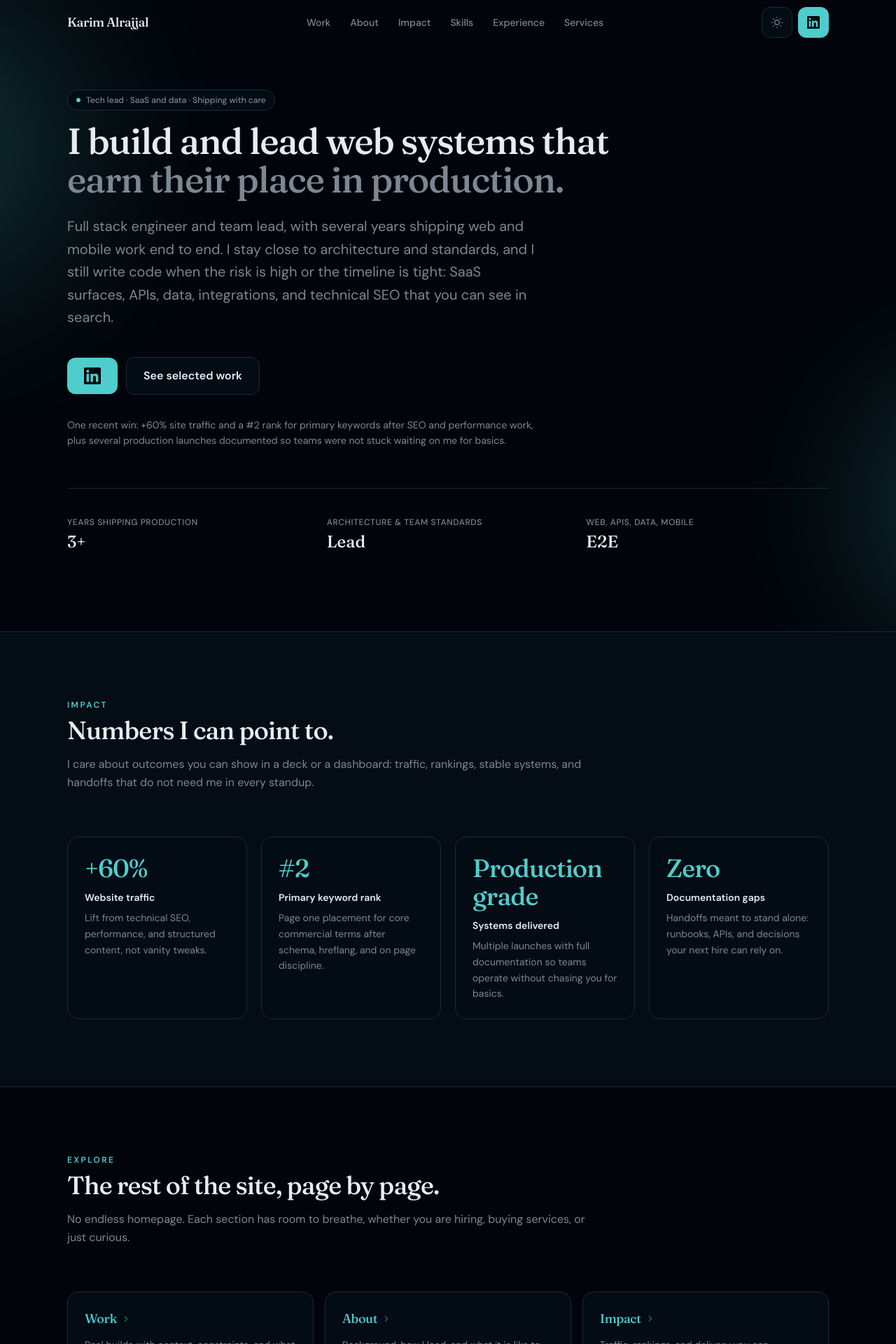
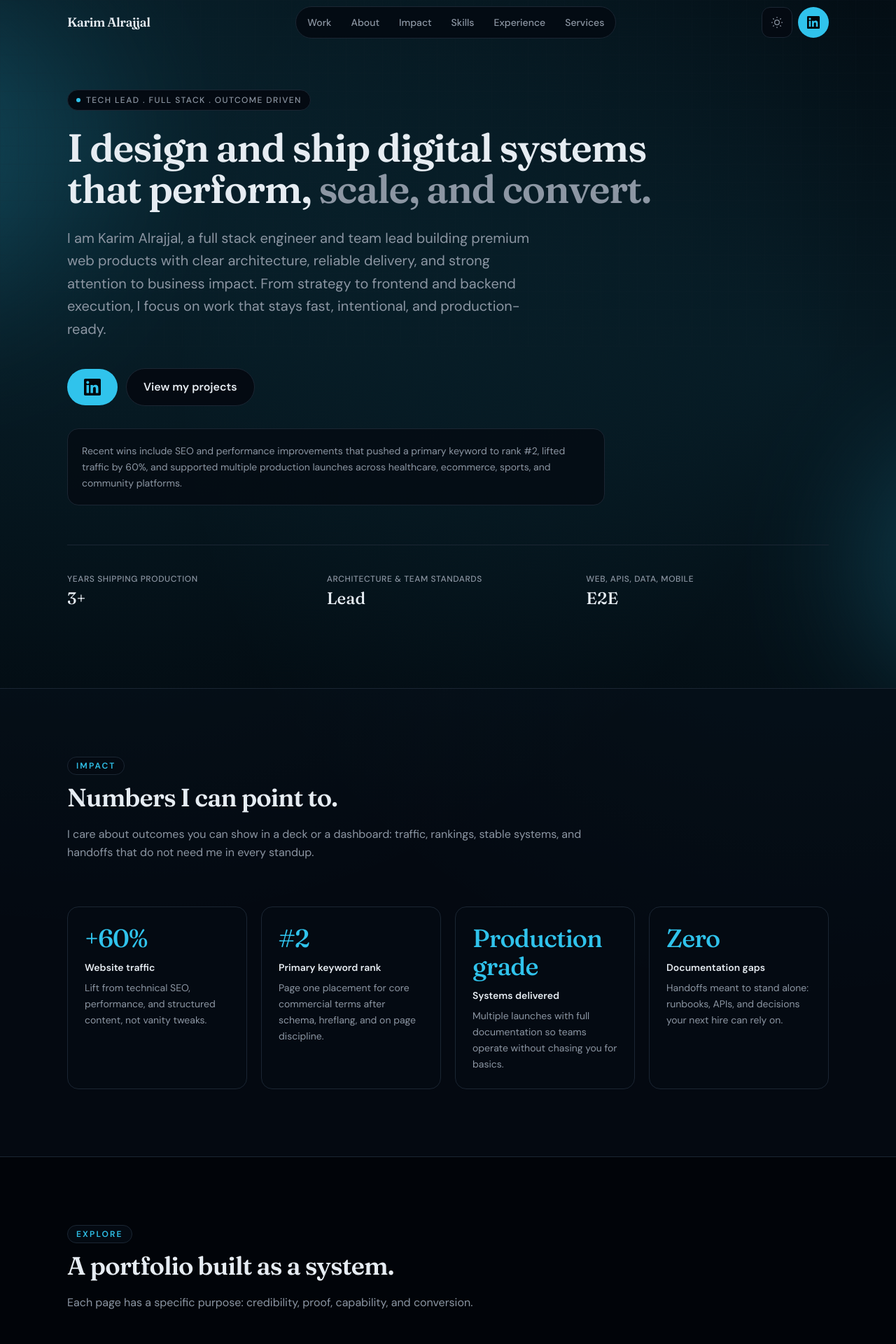
Before and after one commit to Wrath91620/Portfolio, a Next.js app: page / in a window 1280 px wide. Shown: the top 1920 px of the page at 70% size. Built offline with nearby package versions, Linux system fonts and the light colour scheme.

Commit message:
brand redesign

```diff
--- a/src/app/globals.css
+++ b/src/app/globals.css
@@ -3,35 +3,35 @@
 /* Match next-themes: `dark:` must follow `html.dark`, not only OS prefers-color-scheme */
 @custom-variant dark (&:where(.dark, .dark *));
 
-/* ═══ VISUAL SYSTEM: dark-first, engineering-led (edit accent hue here) ═══ */
+/* Visual system: minimal, high-contrast, founder-style */
 @theme {
   --font-sans: var(--font-dm-sans), ui-sans-serif, system-ui, sans-serif;
   --font-display: var(--font-fraunces), ui-serif, Georgia, serif;
 
   --color-bg: oklch(0.985 0.004 250);
   --color-bg-elevated: oklch(1 0 0);
-  --color-surface: oklch(0.965 0.01 250);
-  --color-border: oklch(0.9 0.015 250);
-  --color-text: oklch(0.18 0.02 250);
-  --color-text-muted: oklch(0.42 0.02 250);
-  --color-accent: oklch(0.52 0.14 230);
-  --color-accent-hover: oklch(0.45 0.16 230);
+  --color-surface: oklch(0.97 0.008 252);
+  --color-border: oklch(0.885 0.012 252);
+  --color-text: oklch(0.17 0.018 252);
+  --color-text-muted: oklch(0.44 0.02 252);
+  --color-accent: oklch(0.53 0.18 257);
+  --color-accent-hover: oklch(0.47 0.16 257);
 
   --radius-sm: 0.5rem;
   --radius-md: 0.75rem;
   --radius-lg: 1rem;
-  --radius-xl: 1.25rem;
+  --radius-xl: 1.5rem;
 }
 
 .dark {
-  --color-bg: oklch(0.11 0.02 250);
-  --color-bg-elevated: oklch(0.145 0.025 250);
-  --color-surface: oklch(0.19 0.03 250);
-  --color-border: oklch(0.28 0.03 250);
+  --color-bg: oklch(0.102 0.02 252);
+  --color-bg-elevated: oklch(0.14 0.023 252);
+  --color-surface: oklch(0.175 0.026 252);
+  --color-border: oklch(0.265 0.028 252);
   --color-text: oklch(0.94 0.01 250);
-  --color-text-muted: oklch(0.62 0.02 250);
-  --color-accent: oklch(0.78 0.11 195);
-  --color-accent-hover: oklch(0.85 0.09 195);
+  --color-text-muted: oklch(0.67 0.022 252);
+  --color-accent: oklch(0.76 0.13 222);
+  --color-accent-hover: oklch(0.83 0.1 222);
 }
 
 html {
@@ -47,6 +47,9 @@ body {
   text-rendering: optimizeLegibility;
   overflow-x: clip;
   min-height: 100dvh;
+  background-image:
+    radial-gradient(circle at 10% 8%, color-mix(in oklch, var(--color-accent) 17%, transparent) 0%, transparent 42%),
+    radial-gradient(circle at 90% 20%, color-mix(in oklch, var(--color-accent) 12%, transparent) 0%, transparent 38%);
 }
 
 /**
@@ -106,6 +109,13 @@ button,
   @apply outline-2 outline-offset-2 outline-[var(--color-accent)];
 }
 
+.grid-overlay {
+  background-image:
+    linear-gradient(to right, color-mix(in oklch, var(--color-border) 55%, transparent) 1px, transparent 1px),
+    linear-gradient(to bottom, color-mix(in oklch, var(--color-border) 55%, transparent) 1px, transparent 1px);
+  background-size: 26px 26px;
+}
+
 @media (prefers-reduced-motion: reduce) {
   html {
     scroll-behavior: auto;
--- a/src/components/Hero.jsx
+++ b/src/components/Hero.jsx
@@ -6,31 +6,32 @@ import { Reveal } from "./Reveal";
 export function Hero() {
   return (
     <section className="relative overflow-hidden border-b border-[var(--color-border)] pt-[calc(6rem+env(safe-area-inset-top,0px))] pb-16 sm:pt-[calc(7rem+env(safe-area-inset-top,0px))] sm:pb-24 lg:pt-[calc(8rem+env(safe-area-inset-top,0px))] lg:pb-28">
-      <div className="pointer-events-none absolute inset-0 opacity-30 dark:opacity-[0.22]" aria-hidden>
+      <div className="pointer-events-none absolute inset-0 opacity-35 dark:opacity-25" aria-hidden>
         <div className="absolute -left-1/4 top-0 h-[min(420px,50vw)] w-[min(420px,50vw)] rounded-full bg-[var(--color-accent)] blur-[120px]" />
         <div className="absolute -right-1/4 bottom-0 h-[min(360px,45vw)] w-[min(360px,45vw)] rounded-full bg-[var(--color-accent)] blur-[100px]" />
       </div>
+      <div className="grid-overlay pointer-events-none absolute inset-x-0 top-0 h-[min(62vh,560px)] opacity-35 dark:opacity-20" aria-hidden />
 
       <div className="container-px relative mx-auto max-w-6xl">
         <Reveal>
-          <p className="mb-4 inline-flex max-w-xl flex-wrap items-center gap-2 rounded-full border border-[var(--color-border)] bg-[var(--color-bg-elevated)] px-3 py-1.5 text-xs font-medium text-[var(--color-text-muted)]">
+          <p className="mb-6 inline-flex max-w-xl flex-wrap items-center gap-2 rounded-full border border-[var(--color-border)] bg-[var(--color-bg-elevated)] px-3 py-1.5 text-xs font-medium uppercase tracking-[0.12em] text-[var(--color-text-muted)]">
             <span className="h-1.5 w-1.5 shrink-0 rounded-full bg-[var(--color-accent)]" aria-hidden />
-            <span>Tech lead · SaaS and data · Shipping with care</span>
+            <span>Tech Lead . Full Stack . Outcome Driven</span>
           </p>
         </Reveal>
 
         <Reveal className="delay-75">
-          <h1 className="max-w-4xl text-balance font-display text-4xl font-medium leading-[1.06] tracking-tight text-[var(--color-text)] sm:text-5xl lg:text-[3.25rem] lg:leading-[1.05]">
-            I build and lead web systems that{" "}
-            <span className="text-[var(--color-text-muted)]">earn their place in production.</span>
+          <h1 className="max-w-4xl text-balance font-display text-4xl font-semibold leading-[1.05] tracking-tight text-[var(--color-text)] sm:text-5xl lg:text-[3.5rem]">
+            I design and ship digital systems that perform,
+            <span className="text-[var(--color-text-muted)]"> scale, and convert.</span>
           </h1>
         </Reveal>
 
         <Reveal className="delay-100">
           <p className="mt-6 max-w-2xl text-lg leading-relaxed text-[var(--color-text-muted)] sm:text-xl">
-            Full stack engineer and team lead, with several years shipping web and mobile work end to end. I stay close to
-            architecture and standards, and I still write code when the risk is high or the timeline is tight: SaaS
-            surfaces, APIs, data, integrations, and technical SEO that you can see in search.
+            I am Karim Alrajjal, a full stack engineer and team lead building premium web products with clear architecture,
+            reliable delivery, and strong attention to business impact. From strategy to frontend and backend execution, I
+            focus on work that stays fast, intentional, and production-ready.
           </p>
         </Reveal>
 
@@ -42,16 +43,16 @@ export function Hero() {
                 target="_blank"
                 rel="noopener noreferrer"
                 aria-label="LinkedIn"
-                className="inline-flex w-full min-h-12 items-center justify-center rounded-[var(--radius-md)] bg-[var(--color-accent)] px-6 py-3.5 text-[var(--color-bg)] transition-colors hover:bg-[var(--color-accent-hover)] sm:w-auto"
+                className="inline-flex w-full min-h-12 items-center justify-center rounded-full bg-[var(--color-accent)] px-6 py-3.5 text-[var(--color-bg)] transition-colors hover:bg-[var(--color-accent-hover)] sm:w-auto"
               >
                 <IconLinkedIn className="h-6 w-6" />
               </a>
             ) : null}
             <Link
               href="/work"
-              className="inline-flex w-full min-h-12 items-center justify-center rounded-[var(--radius-md)] border border-[var(--color-border)] bg-[var(--color-bg-elevated)] px-6 py-3.5 text-center text-base font-semibold text-[var(--color-text)] transition-colors hover:border-[var(--color-accent)] sm:w-auto"
+              className="inline-flex w-full min-h-12 items-center justify-center rounded-full border border-[var(--color-border)] bg-[var(--color-bg-elevated)] px-6 py-3.5 text-center text-base font-semibold text-[var(--color-text)] transition-colors hover:border-[var(--color-accent)] sm:w-auto"
             >
-              See selected work
+              View my projects
             </Link>
             {site.cvPath ? (
               <Link
@@ -66,10 +67,13 @@ export function Hero() {
         </Reveal>
 
         <Reveal className="delay-200">
-          <p className="mt-8 max-w-2xl text-sm leading-relaxed text-[var(--color-text-muted)]">
-            One recent win: +60% site traffic and a #2 rank for primary keywords after SEO and performance work, plus
-            several production launches documented so teams were not stuck waiting on me for basics.
-          </p>
+          <div className="mt-8 max-w-3xl rounded-[var(--radius-lg)] border border-[var(--color-border)] bg-[var(--color-bg-elevated)]/80 p-4 sm:p-5">
+            <p className="text-sm leading-relaxed text-[var(--color-text-muted)]">
+              Recent wins include SEO and performance improvements that pushed a primary keyword to rank #2, lifted traffic
+              by 60%, and supported multiple production launches across healthcare, ecommerce, sports, and community
+              platforms.
+            </p>
+          </div>
         </Reveal>
 
         {site.metrics.length > 0 ? (
--- a/src/components/HomeExplore.jsx
+++ b/src/components/HomeExplore.jsx
@@ -19,17 +19,17 @@ export function HomeExplore() {
       <div className="container-px mx-auto max-w-6xl py-20 sm:py-24">
         <SectionHeading
           eyebrow="Explore"
-          title="The rest of the site, page by page."
-          description="No endless homepage. Each section has room to breathe, whether you are hiring, buying services, or just curious."
+          title="A portfolio built as a system."
+          description="Each page has a specific purpose: credibility, proof, capability, and conversion."
         />
         <div className="grid gap-4 sm:grid-cols-2 lg:grid-cols-3 lg:items-stretch">
           {mainNav.map((item, i) => (
             <Reveal key={item.href} className={i % 3 === 1 ? "delay-75" : i % 3 === 2 ? "delay-100" : ""}>
               <Link
                 href={item.href}
-                className="group flex h-full min-h-[9.5rem] flex-col rounded-[var(--radius-lg)] border border-[var(--color-border)] bg-[var(--color-bg-elevated)] p-6 transition-colors hover:border-[var(--color-accent)]/45"
+                className="group flex h-full min-h-[9.5rem] flex-col rounded-[var(--radius-xl)] border border-[var(--color-border)] bg-[var(--color-bg-elevated)] p-6 transition-colors hover:border-[var(--color-accent)]/45"
               >
-                <span className="inline-flex items-center gap-1.5 font-display text-lg font-medium tracking-tight text-[var(--color-accent)]">
+                <span className="inline-flex items-center gap-1.5 font-display text-lg font-semibold tracking-tight text-[var(--color-accent)]">
                   {item.label}
                   <IconChevronRight className="transition-transform duration-200 group-hover:translate-x-0.5" />
                 </span>
--- a/src/components/Navbar.jsx
+++ b/src/components/Navbar.jsx
@@ -37,28 +37,31 @@ export function Navbar() {
     <header
       className={`fixed inset-x-0 top-0 z-50 border-b pt-[env(safe-area-inset-top,0px)] transition-colors ${
         scrolled
-          ? "border-[var(--color-border)] bg-[var(--color-bg)]/85 backdrop-blur-md dark:bg-[var(--color-bg)]/80"
+          ? "border-[var(--color-border)] bg-[var(--color-bg)]/92 backdrop-blur-xl"
           : "border-transparent bg-transparent"
       }`}
     >
       <div className="container-px mx-auto flex h-16 max-w-6xl min-h-16 items-center justify-between gap-3">
         <Link
           href="/"
-          className="min-w-0 flex-1 truncate font-display text-base font-medium tracking-tight text-[var(--color-text)] sm:flex-none sm:text-lg"
+          className="min-w-0 flex-1 truncate font-display text-base font-semibold tracking-tight text-[var(--color-text)] sm:flex-none sm:text-lg"
         >
           {site.name}
         </Link>
 
-        <nav className="hidden items-center gap-1 md:flex" aria-label="Primary">
+        <nav
+          className="hidden items-center gap-1 rounded-full border border-[var(--color-border)] bg-[var(--color-bg-elevated)]/90 p-1 md:flex"
+          aria-label="Primary"
+        >
           {mainNav.map((item) => {
             const active = pathname === item.href;
             return (
               <Link
                 key={item.href}
                 href={item.href}
-                className={`rounded-[var(--radius-sm)] px-3 py-2 text-sm font-medium transition-colors ${
+                className={`rounded-full px-3 py-2 text-sm font-medium transition-colors ${
                   active
-                    ? "bg-[var(--color-surface)] text-[var(--color-text)]"
+                    ? "bg-[var(--color-text)] text-[var(--color-bg)]"
                     : "text-[var(--color-text-muted)] hover:bg-[var(--color-surface)] hover:text-[var(--color-text)]"
                 }`}
                 aria-current={active ? "page" : undefined}
@@ -75,7 +78,7 @@ export function Navbar() {
             <a
               href={site.cvPath}
               download
-              className="hidden min-h-11 items-center justify-center rounded-[var(--radius-md)] border border-[var(--color-border)] px-3 text-sm font-medium text-[var(--color-text)] transition-colors hover:border-[var(--color-accent)] sm:inline-flex"
+              className="hidden min-h-11 items-center justify-center rounded-full border border-[var(--color-border)] bg-[var(--color-bg-elevated)] px-3 text-sm font-medium text-[var(--color-text)] transition-colors hover:border-[var(--color-accent)] sm:inline-flex"
             >
               CV
             </a>
@@ -86,14 +89,14 @@ export function Navbar() {
               target="_blank"
               rel="noopener noreferrer"
               aria-label="LinkedIn"
-              className="hidden min-h-11 min-w-11 items-center justify-center rounded-[var(--radius-md)] bg-[var(--color-accent)] px-3 text-[var(--color-bg)] transition-colors hover:bg-[var(--color-accent-hover)] sm:inline-flex"
+              className="hidden min-h-11 min-w-11 items-center justify-center rounded-full bg-[var(--color-accent)] px-3 text-[var(--color-bg)] transition-colors hover:bg-[var(--color-accent-hover)] sm:inline-flex"
             >
               <IconLinkedIn className="h-[1.125rem] w-[1.125rem]" />
             </a>
           ) : null}
           <button
             type="button"
-            className="inline-flex h-11 w-11 items-center justify-center rounded-[var(--radius-md)] border border-[var(--color-border)] md:hidden"
+            className="inline-flex h-11 w-11 items-center justify-center rounded-full border border-[var(--color-border)] bg-[var(--color-bg-elevated)] md:hidden"
             aria-expanded={open}
             aria-controls="mobile-nav"
             onClick={() => setOpen((o) => !o)}
@@ -120,7 +123,7 @@ export function Navbar() {
               <Link
                 key={item.href}
                 href={item.href}
-                className="min-h-12 rounded-[var(--radius-sm)] px-3 py-3 text-base font-medium leading-snug text-[var(--color-text)]"
+                className="min-h-12 rounded-[var(--radius-md)] border border-transparent bg-[var(--color-bg-elevated)] px-3 py-3 text-base font-medium leading-snug text-[var(--color-text)] transition-colors hover:border-[var(--color-border)]"
               >
                 {item.label}
               </Link>
--- a/src/components/Projects.jsx
+++ b/src/components/Projects.jsx
@@ -10,7 +10,7 @@ export function Projects() {
       <SectionHeading
         eyebrow="Case studies"
         title="Work I have stood behind."
-        description="Each card is written the way I would explain it in an interview: what the situation was, what we chose, and what changed. Open any card for the full picture."
+        description="Projects included: Cham Clinic, Oppolia KSA, Oppolia Online, Tarta de Amor, CashCup Sports, ToysLab KSA, Hadiha, AI Syria, Gravity Wrestling Academy, Kraken, and Elite Edition. Open any card for the full picture."
       />
       <div className="flex flex-col gap-8 lg:gap-10">
         {projects.map((project, index) => (
--- a/src/components/SectionHeading.jsx
+++ b/src/components/SectionHeading.jsx
@@ -1,14 +1,14 @@
 export function SectionHeading({ eyebrow, title, description }) {
   return (
     <header className="mb-12 max-w-3xl lg:mb-16">
-      <p className="mb-2 text-xs font-semibold uppercase tracking-[0.2em] text-[var(--color-accent)]">
+      <p className="mb-3 inline-flex rounded-full border border-[var(--color-border)] bg-[var(--color-bg-elevated)] px-3 py-1 text-xs font-semibold uppercase tracking-[0.18em] text-[var(--color-accent)]">
         {eyebrow}
       </p>
-      <h2 className="text-balance font-display text-3xl font-medium tracking-tight text-[var(--color-text)] sm:text-4xl">
+      <h2 className="text-balance font-display text-3xl font-semibold tracking-tight text-[var(--color-text)] sm:text-4xl">
         {title}
       </h2>
       {description ? (
-        <p className="mt-4 text-base leading-relaxed text-[var(--color-text-muted)]">{description}</p>
+        <p className="mt-5 text-base leading-relaxed text-[var(--color-text-muted)]">{description}</p>
       ) : null}
     </header>
   );
--- a/src/components/SectionShell.jsx
+++ b/src/components/SectionShell.jsx
@@ -1,7 +1,7 @@
 export function SectionShell({ id, children, className = "", variant = "default" }) {
   const bg =
     variant === "muted"
-      ? "bg-[var(--color-surface)]/80 dark:bg-[var(--color-surface)]/50"
+      ? "bg-[var(--color-surface)]/70 dark:bg-[var(--color-surface)]/45"
       : "";
 
   return (
--- a/src/data/projects.js
+++ b/src/data/projects.js
@@ -183,7 +183,7 @@ export const projects = [
       "https://s.wordpress.com/mshots/v1/https://aisyria.org/%D8%B9%D9%86-%D8%A7%D9%84%D8%AC%D9%85%D8%B9%D9%8A%D8%A9/?w=1600",
       "https://s.wordpress.com/mshots/v1/https://aisyria.org/%D8%AA%D9%88%D8%A7%D8%B5%D9%84-%D9%85%D8%B9%D9%86%D8%A7/?w=1600",
     ],
-    localLogoUrl: "/logos/ai-syria.png",
+    localLogoUrl: "/logos/ai-syria.webp",
     logoUrl: "https://logo.clearbit.com/aisyria.org",
     liveUrl: "https://aisyria.org",
     repoUrl: "",
```
Also changed, not shown: src/components/Footer.jsx (+9 -6 lines), public/logos/ai-syria.webp (added).
